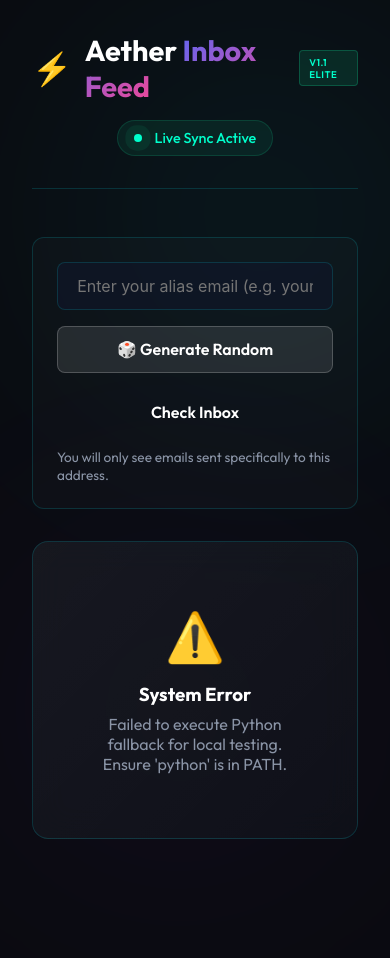
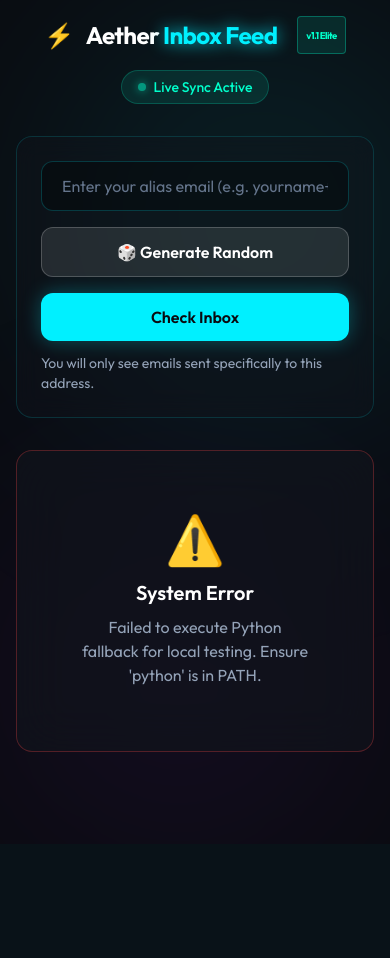
Before and after one commit to somchowdhury30/mail, a PHP site: page / in a window 390 px wide; the page is wider, and only the part inside the window is pictured. After the commit the page ends 752 px from the top of that part, so only its background shows below. Run offline with PHP 8.4, Linux system fonts and the light colour scheme; some libraries are stand-ins or nearby versions.

Commit message:
refactor(ui): complete tailwind css migration

```diff
--- a/assets/js/app.js
+++ b/assets/js/app.js
@@ -38,10 +38,10 @@ document.addEventListener('DOMContentLoaded', () => {
     function renderInboxes(accounts) {
         if (!accounts || accounts.length === 0) {
             inboxContainer.innerHTML = `
-                <div class="account-card" style="grid-column: 1 / -1; text-align: center; padding: 4rem;">
-                    <div style="font-size: 3rem; margin-bottom: 1rem;">📭</div>
-                    <h3>No Email Accounts Connected</h3>
-                    <p style="color: var(--text-secondary); margin-top: 0.5rem;">Add accounts from the Admin Panel to see their inboxes here.</p>
+                <div class="col-span-full bg-[#12141c]/65 backdrop-blur-xl border border-[#00f0ff]/15 rounded-2xl p-16 text-center">
+                    <div class="text-5xl mb-4">📭</div>
+                    <h3 class="text-xl font-semibold text-white">No Email Accounts Connected</h3>
+                    <p class="text-slate-400 mt-2">Add accounts from the Admin Panel to see their inboxes here.</p>
                 </div>
             `;
             return;
@@ -51,48 +51,49 @@ document.addEventListener('DOMContentLoaded', () => {
 
         accounts.forEach(acc => {
             const isSuccess = acc.status === 'success';
-            const badgeClass = isSuccess ? 'badge-success' : 'badge-error';
+            const badgeClass = isSuccess ? 'border-[#00ffcc]/30 bg-[#00ffcc]/10 text-[#00ffcc]' : 'border-red-500/30 bg-red-500/10 text-red-500';
             const badgeText = isSuccess ? 'ACTIVE' : 'ERROR';
 
             let emailsHtml = '';
 
             if (isSuccess && acc.messages && acc.messages.length > 0) {
-                emailsHtml = '<ul class="email-list">';
+                emailsHtml = '<ul class="list-none m-0 p-0">';
                 acc.messages.forEach((msg, mIndex) => {
                     emailsHtml += `
-                        <li class="email-item" data-acc="${escapeHtml(acc.email)}" data-msg="${mIndex}">
-                            <div class="email-meta">
-                                <span class="email-sender">${escapeHtml(msg.sender)}</span>
-                                <span class="email-date">${msg.date}</span>
+                        <li class="flex flex-col sm:flex-row gap-2 sm:gap-4 px-6 py-4 border-b border-[#00f0ff]/5 hover:bg-white/5 cursor-pointer transition-colors duration-200 group email-item" data-acc="${escapeHtml(acc.email)}" data-msg="${mIndex}">
+                            <div class="flex sm:w-1/3 justify-between sm:justify-start sm:flex-col sm:gap-1 text-sm">
+                                <span class="font-medium text-slate-300 group-hover:text-white transition-colors">${escapeHtml(msg.sender)}</span>
+                                <span class="text-slate-500 text-xs">${msg.date}</span>
                             </div>
-                            <div class="email-subject">${escapeHtml(msg.subject)}</div>
+                            <div class="font-medium text-white sm:w-2/3 truncate">${escapeHtml(msg.subject)}</div>
                         </li>
                     `;
                 });
                 emailsHtml += '</ul>';
             } else if (!isSuccess) {
                 emailsHtml = `
-                    <div class="empty-state">
-                        <div style="color: var(--danger); margin-bottom: 1rem;">⚠️</div>
+                    <div class="px-6 py-12 text-center text-slate-400 border-t border-[#00f0ff]/15">
+                        <div class="text-red-500 text-3xl mb-4">⚠️</div>
                         <div>${escapeHtml(acc.error_msg || 'Could not authenticate')}</div>
                     </div>
                 `;
             } else {
                 emailsHtml = `
-                    <div class="empty-state">
-                        <div>📭 Inbox is empty</div>
+                    <div class="px-6 py-12 text-center text-slate-400 border-t border-[#00f0ff]/15">
+                        <div class="text-4xl mb-4">📭</div>
+                        <div>Inbox is empty</div>
                     </div>
                 `;
             }
 
             html += `
-                <div class="account-card">
-                    <div class="card-header">
-                        <div class="account-email">
-                            <span class="email-icon">✉️</span>
+                <div class="bg-[#12141c]/65 backdrop-blur-xl border border-[#00f0ff]/15 rounded-2xl overflow-hidden transition-all duration-300 hover:shadow-[0_10px_30px_rgba(0,240,255,0.1)]">
+                    <div class="bg-white/5 border-b border-[#00f0ff]/15 px-6 py-4 flex justify-between items-center">
+                        <div class="flex items-center gap-2 text-white font-medium">
+                            <span>✉️</span>
                             ${escapeHtml(acc.email)}
                         </div>
-                        <span class="badge ${badgeClass}">${badgeText}</span>
+                        <span class="px-3 py-1 text-xs font-medium rounded-full border ${badgeClass}">${badgeText}</span>
                     </div>
                     ${emailsHtml}
                 </div>
@@ -104,10 +105,10 @@ document.addEventListener('DOMContentLoaded', () => {
 
     function showError(msg) {
         inboxContainer.innerHTML = `
-            <div class="account-card" style="grid-column: 1 / -1; text-align: center; padding: 4rem;">
-                <div style="color: var(--danger); font-size: 3rem; margin-bottom: 1rem;">⚠️</div>
-                <h3>System Error</h3>
-                <p style="color: var(--text-secondary); margin-top: 0.5rem;">${escapeHtml(msg)}</p>
+            <div class="col-span-full bg-[#12141c]/65 backdrop-blur-xl border border-red-500/30 rounded-2xl p-16 text-center">
+                <div class="text-red-500 text-5xl mb-4">⚠️</div>
+                <h3 class="text-xl font-semibold text-white">System Error</h3>
+                <p class="text-slate-400 mt-2">${escapeHtml(msg)}</p>
             </div>
         `;
     }
@@ -185,7 +186,12 @@ document.addEventListener('DOMContentLoaded', () => {
     if (fetchBtn) {
         fetchBtn.addEventListener('click', () => {
             inboxContainer.innerHTML = `
-                <div class="skeleton-card"><div class="skeleton-header"></div><div class="skeleton-line"></div><div class="skeleton-line"></div></div>
+                <div class="bg-[#12141c]/65 backdrop-blur-xl border border-[#00f0ff]/15 rounded-2xl p-6 animate-pulse">
+                    <div class="h-6 bg-white/10 rounded w-1/3 mb-4"></div>
+                    <div class="h-4 bg-white/10 rounded w-full mb-2"></div>
+                    <div class="h-4 bg-white/10 rounded w-5/6 mb-2"></div>
+                    <div class="h-4 bg-white/10 rounded w-4/6"></div>
+                </div>
             `;
             fetchInboxes();
         });
--- a/index.php
+++ b/index.php
@@ -8,82 +8,110 @@
     <meta name="viewport" content="width=device-width, initial-scale=1.0">
     <title>Aether | Global Inbox Feed</title>
 
-    <!-- Google Fonts -->
     <link rel="preconnect" href="https://fonts.googleapis.com">
     <link rel="preconnect" href="https://fonts.gstatic.com" crossorigin>
     <link href="https://fonts.googleapis.com/css2?family=Outfit:wght@300;400;500;600;700&display=swap" rel="stylesheet">
 
-    <!-- Custom Elite Styling -->
-    <link rel="stylesheet" href="assets/css/style.css">
+    <script src="https://cdn.tailwindcss.com"></script>
+    <script>
+        tailwind.config = {
+            theme: {
+                extend: {
+                    fontFamily: { sans: ['Outfit', 'sans-serif'] },
+                    colors: {
+                        dark: '#0a0b10',
+                        card: '#12141c',
+                        neon: '#00f0ff',
+                        success: '#00ffcc',
+                        danger: '#ff0055',
+                    }
+                }
+            }
+        }
+    </script>
 </head>
-<body>
-    <div class="bg-glow bg-glow-1"></div>
-    <div class="bg-glow bg-glow-2"></div>
+<body class="bg-dark text-white min-h-screen relative overflow-x-hidden font-sans">
+    <div class="fixed top-[-10%] left-[-10%] w-[600px] h-[600px] rounded-full bg-[radial-gradient(circle,rgba(0,240,255,0.15)_0%,rgba(10,11,16,0)_70%)] blur-[120px] -z-10 pointer-events-none"></div>
+    <div class="fixed bottom-[-10%] right-[-10%] w-[500px] h-[500px] rounded-full bg-[radial-gradient(circle,rgba(138,43,226,0.15)_0%,rgba(10,11,16,0)_70%)] blur-[120px] -z-10 pointer-events-none"></div>
 
-    <div class="container">
-        <header class="header">
-            <div class="brand">
-                <span class="brand-icon">⚡</span>
-                <span class="brand-text">Aether <span class="highlight">Inbox Feed</span></span>
-                <span class="badge badge-success" style="font-size: 0.6rem; margin-left: 10px;">v1.1 Elite</span>
+    <div class="max-w-7xl mx-auto p-4 sm:p-8">
+        <header class="flex flex-col sm:flex-row justify-between items-center mb-8 gap-4 text-center sm:text-left">
+            <div class="flex items-center gap-3 text-2xl font-bold tracking-tight">
+                <span>⚡</span>
+                <span>Aether <span class="text-neon drop-shadow-[0_0_8px_rgba(0,240,255,0.8)]">Inbox Feed</span></span>
+                <span class="text-[0.6rem] ml-2 px-2 py-0.5 rounded border border-success/30 bg-success/10 text-success">v1.1 Elite</span>
             </div>
-            <div class="status-indicator">
-                <div class="pulse-dot"></div>
+            <div class="flex items-center gap-2 px-4 py-1.5 rounded-full border border-success/20 bg-success/10 text-success text-sm font-medium">
+                <div class="w-2 h-2 rounded-full bg-success shadow-[0_0_8px_#00ffcc] animate-[pulse_1.5s_infinite]"></div>
                 <span id="last-updated">Live Sync Active</span>
             </div>
         </header>
-        <main class="main-content">
-            <div class="temp-mail-controls">
-                <div class="input-group">
-                    <input type="email" id="alias-input" placeholder="Enter your alias email (e.g. yourname+koala00@gmail.com)" class="elite-input" />
-                    <button id="generate-btn" class="elite-btn btn-secondary">🎲 Generate Random</button>
-                    <button id="fetch-btn" class="elite-btn">Check Inbox</button>
+
+        <main>
+            <div class="mb-8 bg-card/40 backdrop-blur-md border border-neon/15 rounded-2xl p-6">
+                <div class="flex flex-col sm:flex-row gap-4">
+                    <input type="email" id="alias-input" placeholder="Enter your alias email (e.g. yourname+koala00@gmail.com)" class="flex-grow bg-black/30 border border-neon/20 rounded-xl px-5 py-3 text-white placeholder-slate-500 focus:outline-none focus:border-neon/50 focus:shadow-[0_0_15px_rgba(0,240,255,0.1)] transition-all" />
+                    <button id="generate-btn" class="px-6 py-3 bg-white/10 hover:bg-white/15 text-white border border-white/20 font-semibold rounded-xl transition-all active:scale-95">🎲 Generate Random</button>
+                    <button id="fetch-btn" class="px-6 py-3 bg-neon hover:bg-[#00d4ff] text-dark font-semibold rounded-xl shadow-[0_0_20px_rgba(0,240,255,0.3)] transition-all active:scale-95">Check Inbox</button>
                 </div>
-                <div class="hint-text">You will only see emails sent specifically to this address.</div>
+                <div class="mt-3 text-sm text-slate-400">You will only see emails sent specifically to this address.</div>
             </div>
 
-            <div class="inbox-grid" id="inbox-container">
-                <!-- Skeleton Loader -->
-            <div class="skeleton-card">
-                <div class="skeleton-header"></div>
-                <div class="skeleton-line"></div>
-                <div class="skeleton-line"></div>
-                <div class="skeleton-line" style="width: 60%;"></div>
-            </div>
-            <div class="skeleton-card">
-                <div class="skeleton-header"></div>
-                <div class="skeleton-line"></div>
-                <div class="skeleton-line"></div>
-                <div class="skeleton-line" style="width: 60%;"></div>
-            </div>
+            <div class="grid grid-cols-1 gap-6" id="inbox-container">
+                <div class="bg-card/65 backdrop-blur-xl border border-neon/15 rounded-2xl p-6 animate-pulse">
+                    <div class="h-6 bg-white/10 rounded w-1/3 mb-4"></div>
+                    <div class="h-4 bg-white/10 rounded w-full mb-2"></div>
+                    <div class="h-4 bg-white/10 rounded w-5/6 mb-2"></div>
+                    <div class="h-4 bg-white/10 rounded w-4/6"></div>
+                </div>
             </div>
         </main>
     </div>
 
-    <!-- Elite Email Modal -->
-    <div id="email-modal" class="modal-overlay">
-        <div class="modal-content">
-            <div class="modal-header">
-                <h3 id="modal-subject" class="modal-title">Subject</h3>
-                <button id="modal-close" class="modal-close-btn">&times;</button>
+    <div id="email-modal" class="fixed inset-0 bg-dark/80 backdrop-blur-md flex items-end sm:items-center justify-center z-50 opacity-0 invisible transition-all duration-300 [&.active]:opacity-100 [&.active]:visible p-0 sm:p-4">
+        <div class="relative w-full sm:max-w-2xl bg-card border border-neon/15 rounded-t-[24px] sm:rounded-[16px] shadow-[0_20px_40px_rgba(0,0,0,0.4)] flex flex-col transform translate-y-full sm:translate-y-8 transition-transform duration-300" id="modal-content-box">
+
+            <div class="absolute top-3 left-1/2 -translate-x-1/2 w-10 h-1.5 bg-white/30 rounded-full sm:hidden"></div>
+
+            <div class="flex justify-between items-center pt-8 sm:pt-6 pb-6 px-6 border-b border-neon/15">
+                <h3 id="modal-subject" class="text-xl font-semibold text-white pr-8 break-words">Subject</h3>
+                <button id="modal-close" class="text-slate-400 hover:text-white text-3xl leading-none transition-colors">&times;</button>
             </div>
-            <div class="modal-meta">
-                <div class="meta-item">
-                    <span class="meta-label">From:</span>
-                    <span id="modal-sender" class="meta-value">Sender Name</span>
+            <div class="p-6 border-b border-neon/15 bg-white/5 flex flex-col gap-2">
+                <div class="flex gap-4 text-sm">
+                    <span class="text-slate-400 min-w-[50px]">From:</span>
+                    <span id="modal-sender" class="text-white font-medium break-all">Sender Name</span>
                 </div>
-                <div class="meta-item">
-                    <span class="meta-label">Date:</span>
-                    <span id="modal-date" class="meta-value">Date</span>
+                <div class="flex gap-4 text-sm">
+                    <span class="text-slate-400 min-w-[50px]">Date:</span>
+                    <span id="modal-date" class="text-white font-medium break-all">Date</span>
                 </div>
             </div>
-            <div class="modal-body-container">
-                <div id="modal-body" class="email-body-content"></div>
+            <div class="p-6 overflow-y-auto overflow-x-hidden flex-grow w-full max-h-[60vh] sm:max-h-[50vh]">
+                <div id="modal-body" class="text-slate-300 leading-relaxed text-[0.95rem] whitespace-pre-line break-words max-w-full w-full email-body-content"></div>
             </div>
         </div>
     </div>
 
-    <!-- Frontend Logic -->
     <script src="assets/js/app.js"></script>
+    <script>
+        const modal = document.getElementById('email-modal');
+        const modalContent = document.getElementById('modal-content-box');
+
+        const observer = new MutationObserver((mutations) => {
+            mutations.forEach((mutation) => {
+                if (mutation.attributeName === 'class') {
+                    if (modal.classList.contains('active')) {
+                        modalContent.classList.remove('translate-y-full', 'sm:translate-y-8');
+                        modalContent.classList.add('translate-y-0');
+                    } else {
+                        modalContent.classList.remove('translate-y-0');
+                        modalContent.classList.add('translate-y-full', 'sm:translate-y-8');
+                    }
+                }
+            });
+        });
+        observer.observe(modal, { attributes: true });
+    </script>
 </body>
 </html>
```
